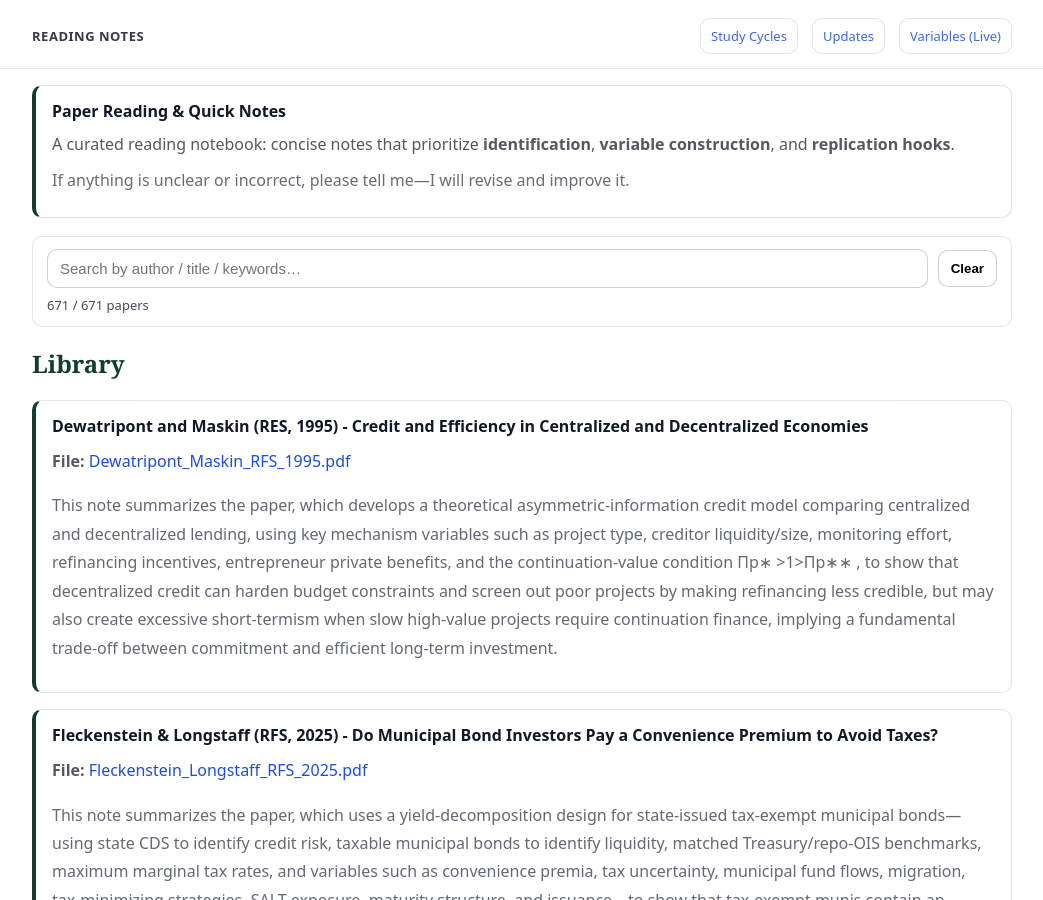
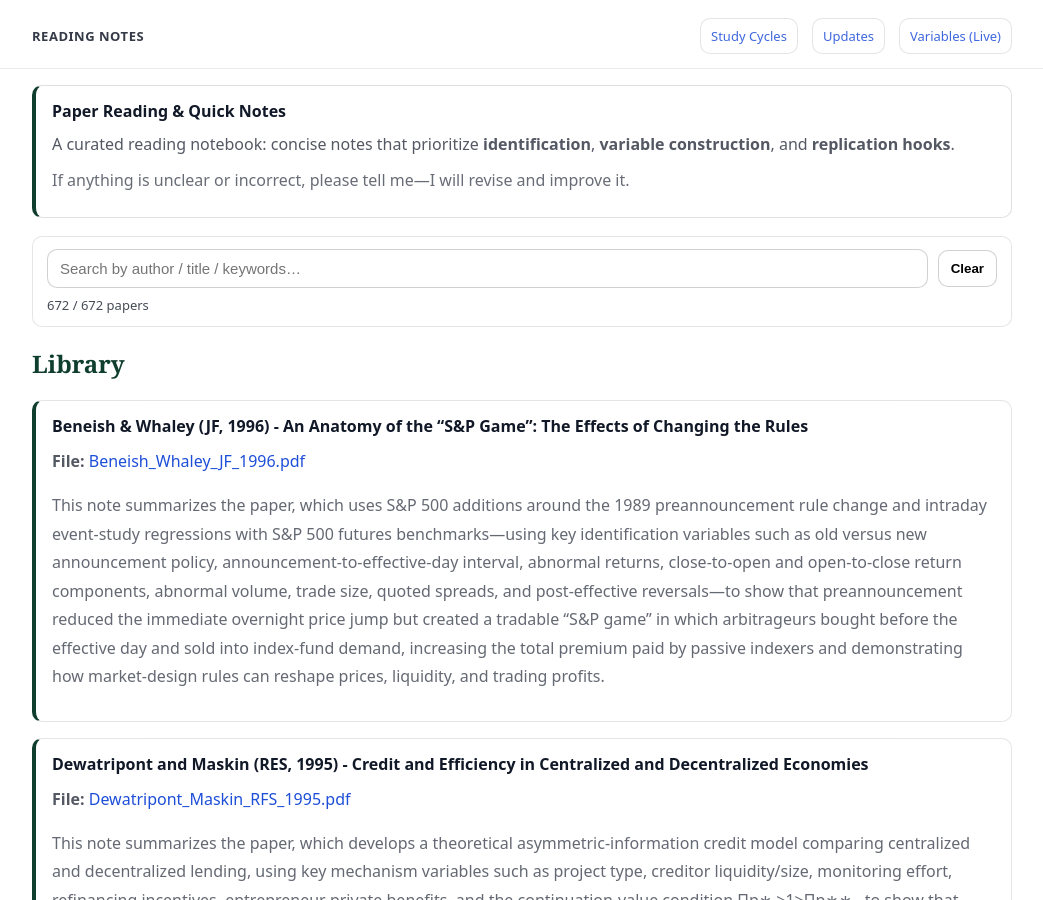
Before and after one commit to yaxinzn/study-archive, a Jekyll site: the page built from reading/index.md, in a window 1280 px wide and 900 px high. Shown: the whole window, without its empty margins (118-1161 px from the left). Built offline with Jekyll 4.4.1, drawn with Linux system fonts in a browser that asks for light colours.

Commit message:
Reading: add/update Beneish_Whaley_JF_1996.pdf

```diff
--- a/_data/reading.yml
+++ b/_data/reading.yml
@@ -1,3 +1,7 @@
+- title: "Beneish & Whaley (JF, 1996) - An Anatomy of the “S&P Game”: The Effects of Changing the Rules"
+  file: "Beneish_Whaley_JF_1996.pdf"
+  desc: "This note summarizes the paper, which uses S&P 500 additions around the 1989 preannouncement rule change and intraday event-study regressions with S&P 500 futures benchmarks—using key identification variables such as old versus new announcement policy, announcement-to-effective-day interval, abnormal returns, close-to-open and open-to-close return components, abnormal volume, trade size, quoted spreads, and post-effective reversals—to show that preannouncement reduced the immediate overnight price jump but created a tradable “S&P game” in which arbitrageurs bought before the effective day and sold into index-fund demand, increasing the total premium paid by passive indexers and demonstrating how market-design rules can reshape prices, liquidity, and trading profits."
+
 - title: "Dewatripont and Maskin (RES, 1995) - Credit and Efficiency in Centralized and Decentralized Economies"
   file: "Dewatripont_Maskin_RFS_1995.pdf"
   desc: "This note summarizes the paper, which develops a theoretical asymmetric-information credit model comparing centralized and decentralized lending, using key mechanism variables such as project type, creditor liquidity/size, monitoring effort, refinancing incentives, entrepreneur private benefits, and the continuation-value condition Πp∗ >1>Πp∗∗ , to show that decentralized credit can harden budget constraints and screen out poor projects by making refinancing less credible, but may also create excessive short-termism when slow high-value projects require continuation finance, implying a fundamental trade-off between commitment and efficient long-term investment."
```
Also changed, not shown: 1 other file.
